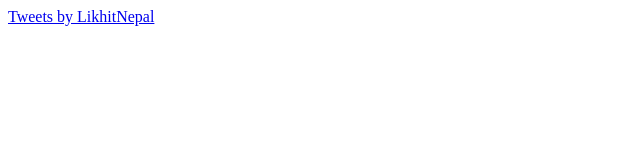
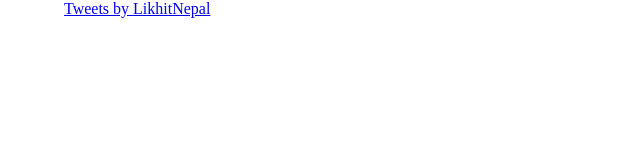
Before and after one commit to vertuol/likhit, a plain HTML site: page news.html in a window 1280 px wide. Shown: the whole page, without its empty margins (0-640 px from the left). Drawn offline with Linux system fonts and the light colour scheme.

Commit message:
Add padding

```diff
--- a/news.html
+++ b/news.html
@@ -2,8 +2,9 @@
   <head>
     <title>Likhit News</title>
     <style>
-      .twitter-timeline {
+      body {
         margin: 0 auto;
+        padding: 0 5%;
       }
     </style>
   </head>
```
